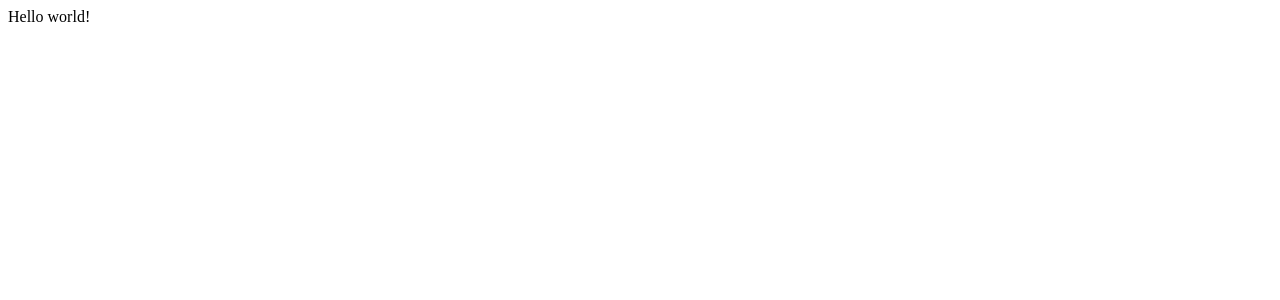
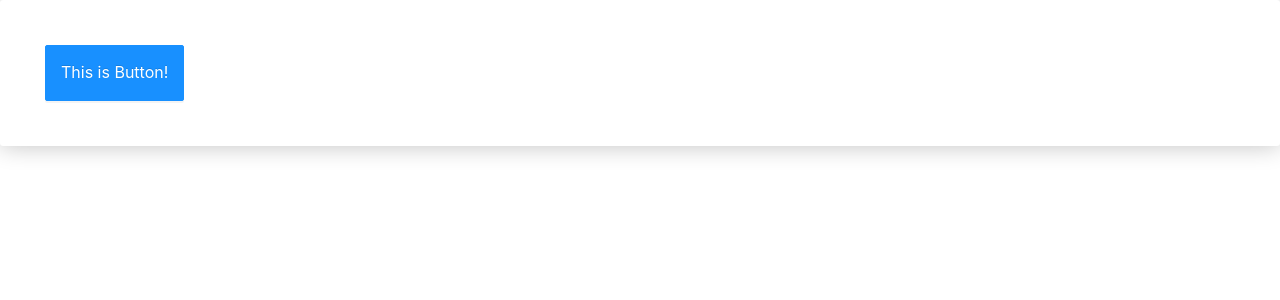
Before and after one commit to afran4uk/react-chat, a React app: page / in a window 1280 px wide. Shown: the top 300 px of the page. Built offline with nearby package versions, Linux system fonts and the light colour scheme.

Commit message:
add block and button conmponents

```diff
--- a/package.json
+++ b/package.json
@@ -11,6 +11,7 @@
     "@testing-library/user-event": "^12.8.3",
     "@typescript-eslint/eslint-plugin": "^4.5.0",
     "@typescript-eslint/parser": "^4.5.0",
+    "antd": "^4.16.13",
     "babel-eslint": "^10.1.0",
     "babel-jest": "^26.6.0",
     "babel-loader": "8.1.0",
@@ -19,6 +20,7 @@
     "bfj": "^7.0.2",
     "camelcase": "^6.1.0",
     "case-sensitive-paths-webpack-plugin": "2.3.0",
+    "classnames": "^2.3.1",
     "css-loader": "4.3.0",
     "dotenv": "8.2.0",
     "dotenv-expand": "5.1.0",
--- a/src/App.js
+++ b/src/App.js
@@ -1,8 +1,17 @@
 import React, {Component} from "react";
+import { Button, Block } from "./components";
 
 class App extends Component {
     render() {
-        return <div className="wrapper">Hello world!</div>;
+        return (
+            <div className="wrapper">
+                <Block>
+                    <Button type="primary" size="large">
+                        This is Button!
+                    </Button>
+                </Block>
+            </div>
+        )
     }
 }
 
--- /dev/null
+++ b/src/components/Block/Block.scss
@@ -0,0 +1,7 @@
+.block{
+  padding: 45px;
+  background: #ffffffff;
+  box-shadow: 0px 0px 25px rgba(0, 0, 0, 0.2424);
+  border-radius: 3px;
+
+}
--- /dev/null
+++ b/src/components/Block/index.js
@@ -0,0 +1,10 @@
+import React from 'react';
+
+import './Block.scss';
+
+const Block = ({ children }) => (
+    <div className="block">{ children }</div>
+);
+
+
+export default Block;
--- /dev/null
+++ b/src/components/Button/Button.scss
@@ -0,0 +1,6 @@
+.button{
+  &--large{
+    height: 56px !important;
+  }
+
+}
--- /dev/null
+++ b/src/components/Button/index.js
@@ -0,0 +1,20 @@
+import React from 'react';
+import PropTypes from 'prop-types';
+import classNames from 'classnames';
+
+import {Button as BaseButton} from "antd";
+
+import './Button.scss';
+
+const Button = props => (
+    <BaseButton {...props} className={classNames("button", props.className, {
+        'button--large': props.size === 'large'
+        })}
+    />
+);
+
+Button.propTypes = {
+    className: PropTypes.string
+};
+
+export default Button;
--- a/src/components/index.js
+++ b/src/components/index.js
@@ -0,0 +1,2 @@
+export { default as Button } from "./Button";
+export { default as Block } from "./Block";
--- a/src/styles/index.scss
+++ b/src/styles/index.scss
@@ -0,0 +1 @@
+@import '~antd/dist/antd.css';
```
